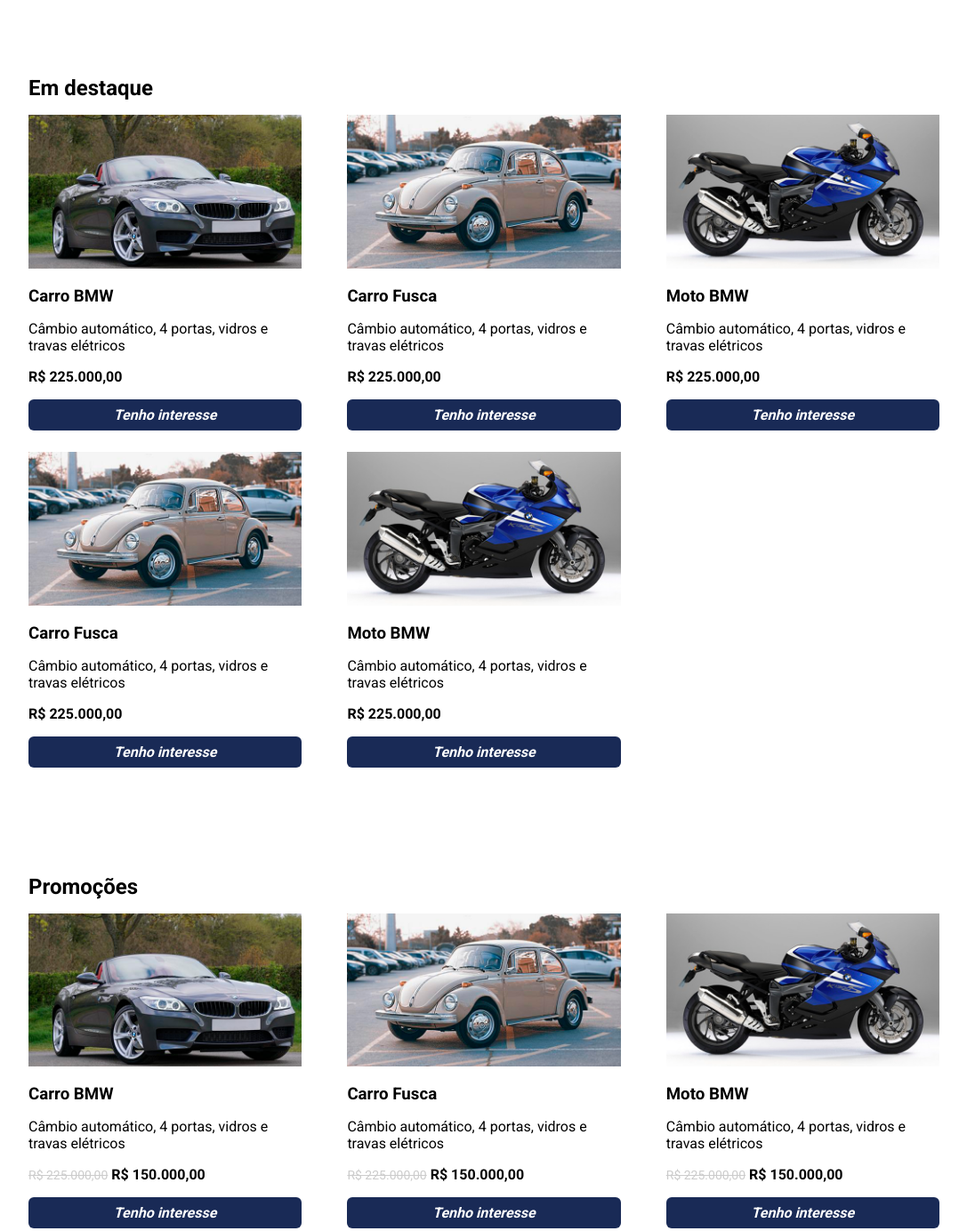
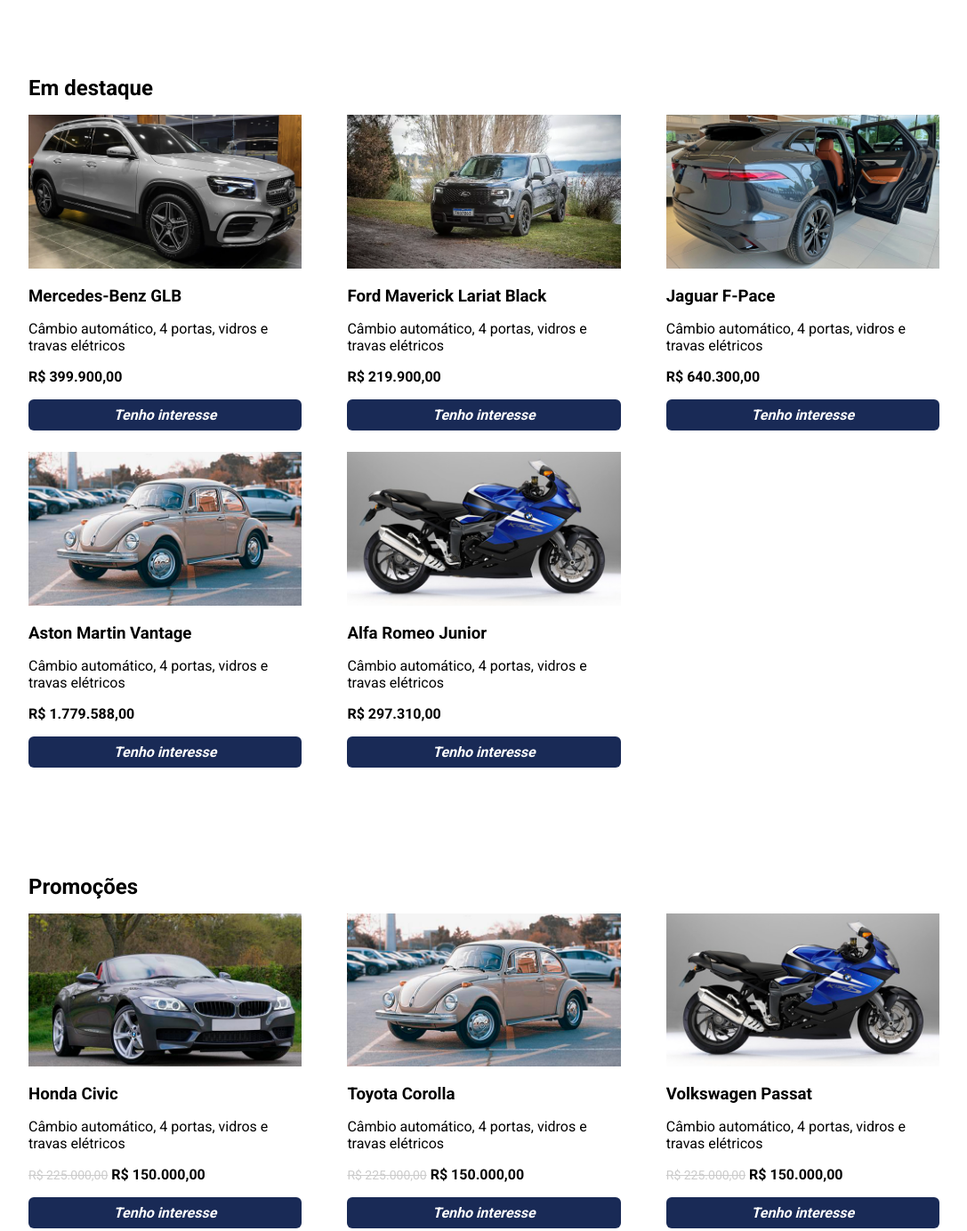
Before and after one commit to r-almeida92/MODULO-10, a plain HTML site: page index.html in a window 1280 px wide. Shown: the part 660-2044 px from the top of the page at 89% size, without its empty margins (96-1183 px from the left). Drawn offline with nearby package versions, Linux system fonts and the light colour scheme.

Commit message:
update vehicles list

```diff
--- a/index.html
+++ b/index.html
@@ -68,57 +68,57 @@
             <h2>Em destaque</h2>
             <ul class="container-flex lista-veiculos">
                 <li>
-                    <img src="images\carro-bmw.png" alt="">
-                    <h3>Carro BMW</h3>
+                    <img src="images\maxresdefault.jpg" alt="">
+                    <h3>Mercedes-Benz GLB</h3>
                     <p>
                         Câmbio automático, 4 portas, vidros e travas elétricos
                     </p>
                     <div class="price">
-                        <strong>R$ 225.000,00</strong>
+                        <strong>R$ 399.900,00</strong>
                     </div>
                     <button type="button">Tenho interesse</button>
                 </li>
                 <li class="item-central">
-                    <img src="images\fusca.png" alt="">
-                    <h3>Carro Fusca</h3>
+                    <img src="images\ford-maverick-lariat-black-(11)-t4idgbmywmd1.webp" alt="">
+                    <h3>Ford Maverick Lariat Black</h3>
                     <p>
                         Câmbio automático, 4 portas, vidros e travas elétricos
                     </p>
                     <div class="price">
-                        <strong>R$ 225.000,00</strong>
+                        <strong>R$ 219.900,00</strong>
                     </div>
                     <button type="button">Tenho interesse</button>
                 </li>
                 <li>
-                    <img src="images\moto-bmw.png" alt="">
-                    <h3>Moto BMW</h3>
+                    <img src="images\maxresdefault (1).jpg" alt="">
+                    <h3>Jaguar F-Pace</h3>
                     <p>
                         Câmbio automático, 4 portas, vidros e travas elétricos
                     </p>
                     <div class="price">
-                        <strong>R$ 225.000,00</strong>
+                        <strong>R$ 640.300,00</strong>
                     </div>
                     <button type="button">Tenho interesse</button>
                 </li>
                 <li>
                     <img src="images\fusca.png" alt="">
-                    <h3>Carro Fusca</h3>
+                    <h3>Aston Martin Vantage</h3>
                     <p>
                         Câmbio automático, 4 portas, vidros e travas elétricos
                     </p>
                     <div class="price">
-                        <strong>R$ 225.000,00</strong>
+                        <strong>R$ 1.779.588,00</strong>
                     </div>
                     <button type="button">Tenho interesse</button>
                 </li>
                 <li class="item-central">
                     <img src="images\moto-bmw.png" alt="">
-                    <h3>Moto BMW</h3>
+                    <h3>Alfa Romeo Junior</h3>
                     <p>
                         Câmbio automático, 4 portas, vidros e travas elétricos
                     </p>
                     <div class="price">
-                        <strong>R$ 225.000,00</strong>
+                        <strong>R$ 297.310,00</strong>
                     </div>
                     <button type="button">Tenho interesse</button>
                 </li>
@@ -132,7 +132,7 @@
             <ul class="container-flex lista-veiculos">
                 <li>
                     <img src="images\carro-bmw.png" alt="">
-                    <h3>Carro BMW</h3>
+                    <h3>Honda Civic</h3>
                     <p>
                         Câmbio automático, 4 portas, vidros e travas elétricos
                     </p>
@@ -144,7 +144,7 @@
                 </li>
                 <li class="item-central">
                     <img src="images\fusca.png" alt="">
-                    <h3>Carro Fusca</h3>
+                    <h3>Toyota Corolla</h3>
                     <p>
                         Câmbio automático, 4 portas, vidros e travas elétricos
                     </p>
@@ -156,7 +156,7 @@
                 </li>
                 <li>
                     <img src="images\moto-bmw.png" alt="">
-                    <h3>Moto BMW</h3>
+                    <h3>Volkswagen Passat</h3>
                     <p>
                         Câmbio automático, 4 portas, vidros e travas elétricos
                     </p>
@@ -168,7 +168,7 @@
                 </li>
                 <li>
                     <img src="images\fusca.png" alt="">
-                    <h3>Carro Fusca</h3>
+                    <h3>Hyundai Azera</h3>
                     <p>
                         Câmbio automático, 4 portas, vidros e travas elétricos
                     </p>
@@ -180,7 +180,7 @@
                 </li>
                 <li class="item-central">
                     <img src="images\moto-bmw.png" alt="">
-                    <h3>Moto BMW</h3>
+                    <h3>Chevrolet Cruze</h3>
                     <p>
                         Câmbio automático, 4 portas, vidros e travas elétricos
                     </p>
```
Also changed, not shown: images/ford-maverick-lariat-black-(11)-t4idgbmywmd1.webp (added), images/maxresdefault (1).jpg (added), images/maxresdefault.jpg (added).
